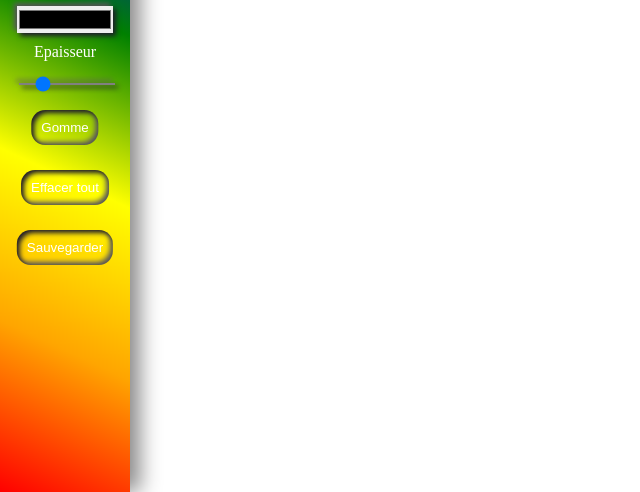
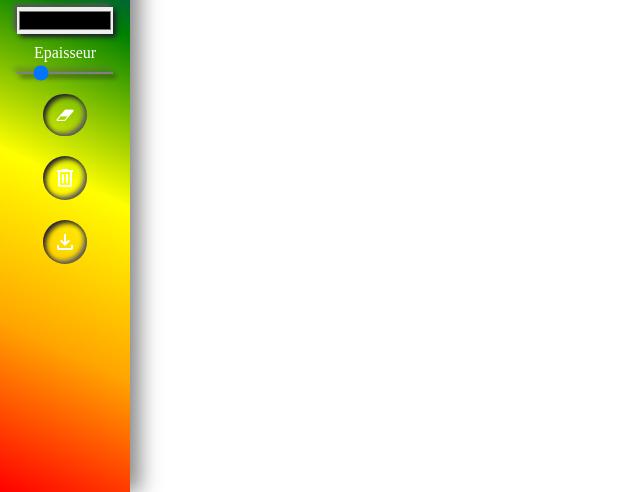
Before and after one commit to Tpris/Paint_online, a plain HTML site: page index.html in a window 1280 px wide. Shown: the part 308-800 px from the top of the page, without its empty margins (0-640 px from the left). Drawn offline with nearby package versions, Linux system fonts and the light colour scheme.

Commit message:
:lipstick: button modification

```diff
--- a/index.html
+++ b/index.html
@@ -3,7 +3,8 @@
 <head>
     <meta charset="UTF-8">
     <link rel="stylesheet" href="styles.css">
-
+    <link rel="stylesheet" href="https://maxcdn.bootstrapcdn.com/font-awesome/4.4.0/css/font-awesome.min.css">
+    <link rel="stylesheet" href="https://fonts.googleapis.com/css2?family=Material+Symbols+Outlined:opsz,wght,FILL,GRAD@20..48,100..700,0..1,-50..200" />
     <title>Paint online</title>
 </head>
 <body>
@@ -13,9 +14,9 @@
             <input id="color" type="color">
             <label>Epaisseur</label>
             <input id="lineWidth" name='lineWidth' type="range" value="5" min="0" max="25">
-            <button id="eraser-brush">Gomme</button>
-            <button id="erase">Effacer tout</button>
-            <button id="save" type="button">Sauvegarder</button>
+            <button id="eraser-brush" class="fa fa-eraser"style="padding: 13px;"> </button>
+            <button id="erase" class="material-symbols-outlined"> delete </button>
+            <button id="save" type="button" class="material-symbols-outlined">download</button>
         </div>
         <canvas id="drawing-board"></canvas>
         <script src="script.js"></script>
--- a/styles.css
+++ b/styles.css
@@ -13,7 +13,7 @@ body {
 }
 
 #toolbar {
-
+    /* display:block; */
     align-content: center;
     padding: 5px;
     width: 120px;
@@ -24,11 +24,11 @@ body {
 }
 
 #toolbar > * {
-    display : inline-block;
-    position: relative;
-	left: 50%;
-	transform: translateX(-50%);
+    text-align: center;
     margin-bottom: 10px;
+    display: block;
+    margin-left: auto;
+    margin-right: auto;
 }
 
 #toolbar input {
@@ -38,7 +38,9 @@ body {
 }
 
 button {
-    margin-top:15px;
+    transition:0.75s;
+    margin-top:20px;
+    margin-right: 25px;
     padding: 10px;
     background-color: transparent;
     color:white;
@@ -46,12 +48,14 @@ button {
               -5px -5px 10px #292338; */
     border: none;
     /* border-radius: 10px; */
-    border-radius: 14px;
+    border-radius: 25px;
     box-shadow: inset 3px 3px 5px #1f1b2a,
                 inset -3px -3px 5px #5a595c;
 }
 
 button:hover{
+    transition:0.75s;
+    transform:rotate(360deg);
     box-shadow: 3px 3px 7px #1f1b2a,
              -3px -3px 7px #5a595c;
 }
```
